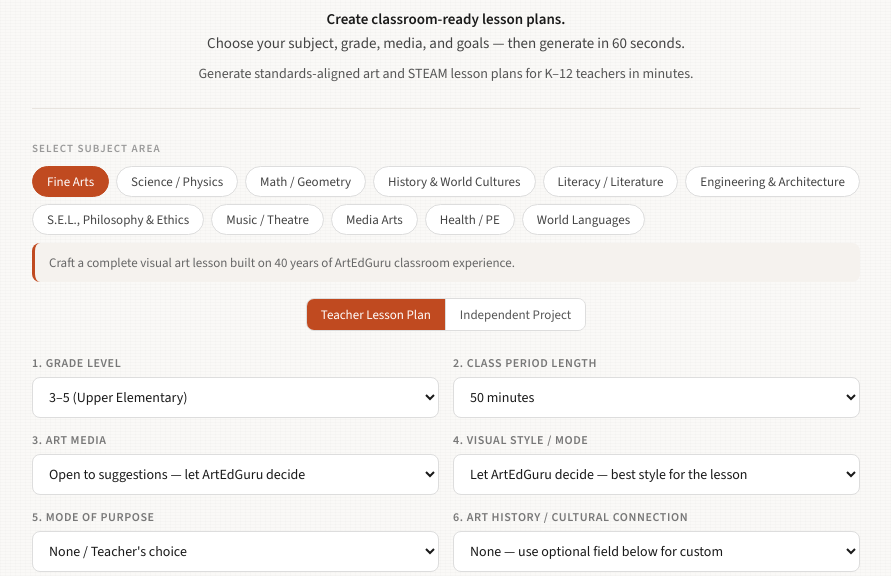
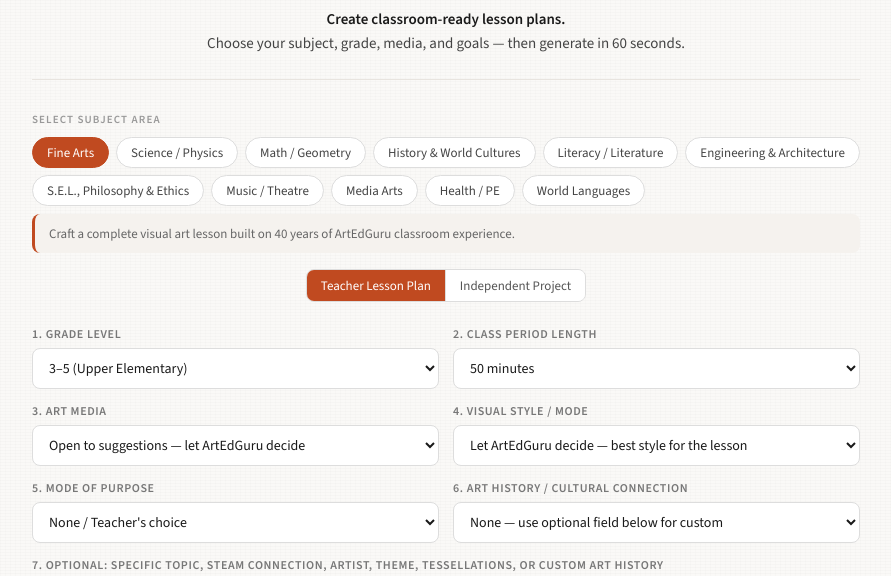
Before and after one commit to AtEdGuru/ArtEdGuru_Lessons, a website: page public/index.html in a window 1280 px wide. Shown: the part 148-724 px from the top of the page, without its empty margins (194-1085 px from the left). Drawn offline with nearby package versions, Linux system fonts and the light colour scheme.

Commit message:
Update index.html

```diff
--- a/public/index.html
+++ b/public/index.html
@@ -353,9 +353,7 @@ select:focus, input[type=text]:focus { border-color: #c04a20; box-shadow: 0 0 0
     Choose your subject, grade, media, and goals — then generate in 60 seconds.
   </div>
 
-  <p class="header-keywords">
-    Generate standards-aligned art and STEAM lesson plans for K–12 teachers in minutes.
-  </p>
+
 </div>
 
 <!-- SUBJECT AREA -->
```
